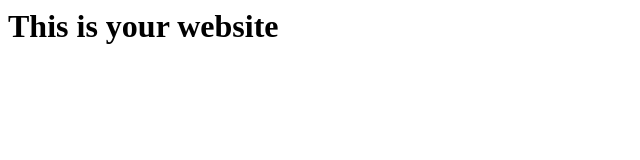
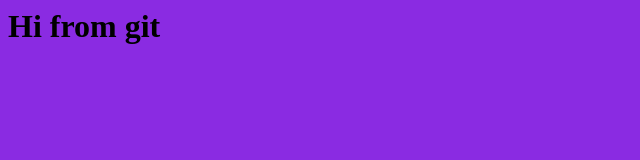
Before and after one commit to nvaddi/test-website, a plain HTML site: page index.html in a window 1280 px wide. Shown: the whole page, without its empty margins (0-640 px from the left). Drawn offline with Linux system fonts and the light colour scheme.

Commit message:
branch code committed

```diff
--- a/index.html
+++ b/index.html
@@ -1,6 +1,5 @@
 <html>
-<body>
-    <h1>This is your website</h1>
+    <body style="background-color: blueviolet;">
+        <h1>Hi from git</h1>
 </body>
-
 </html>
```
